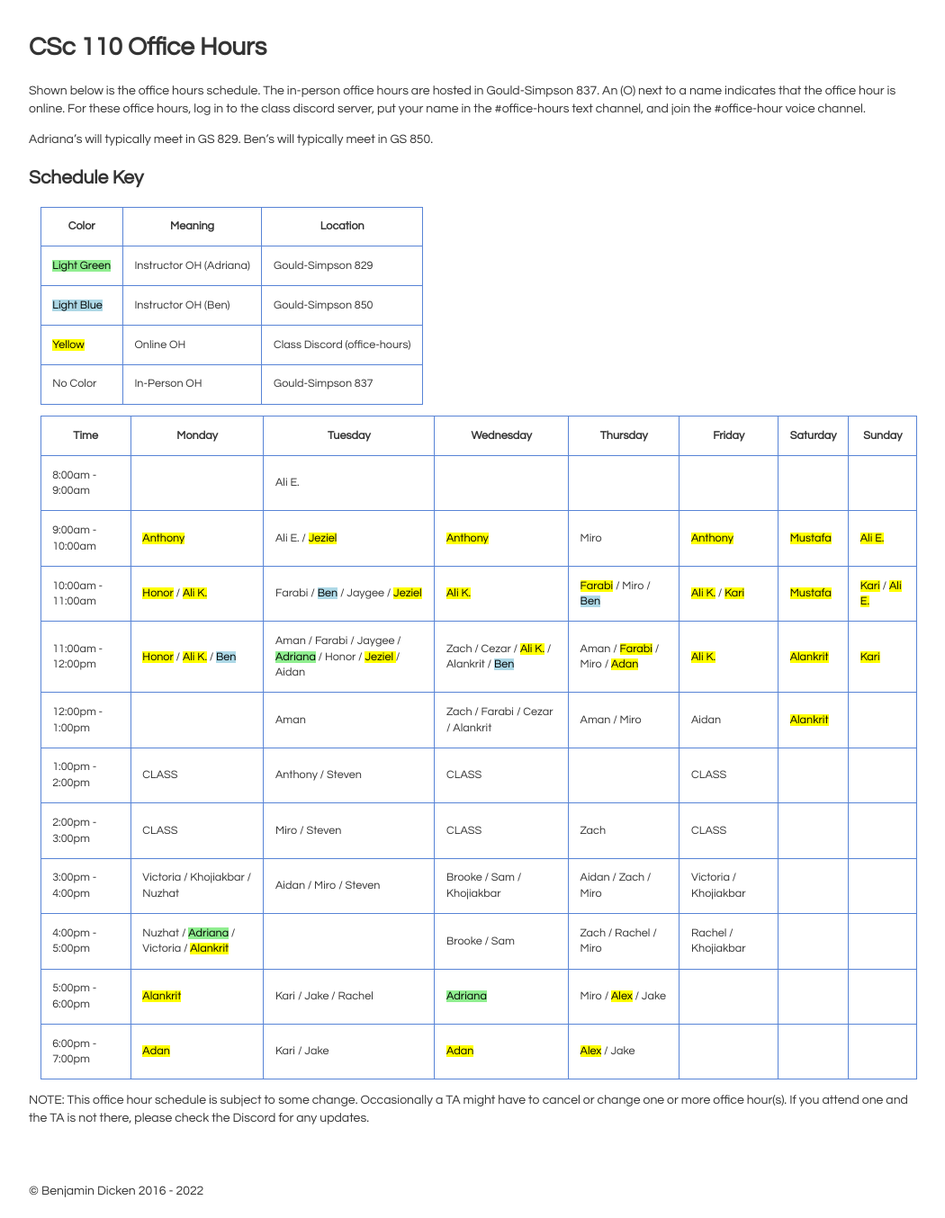
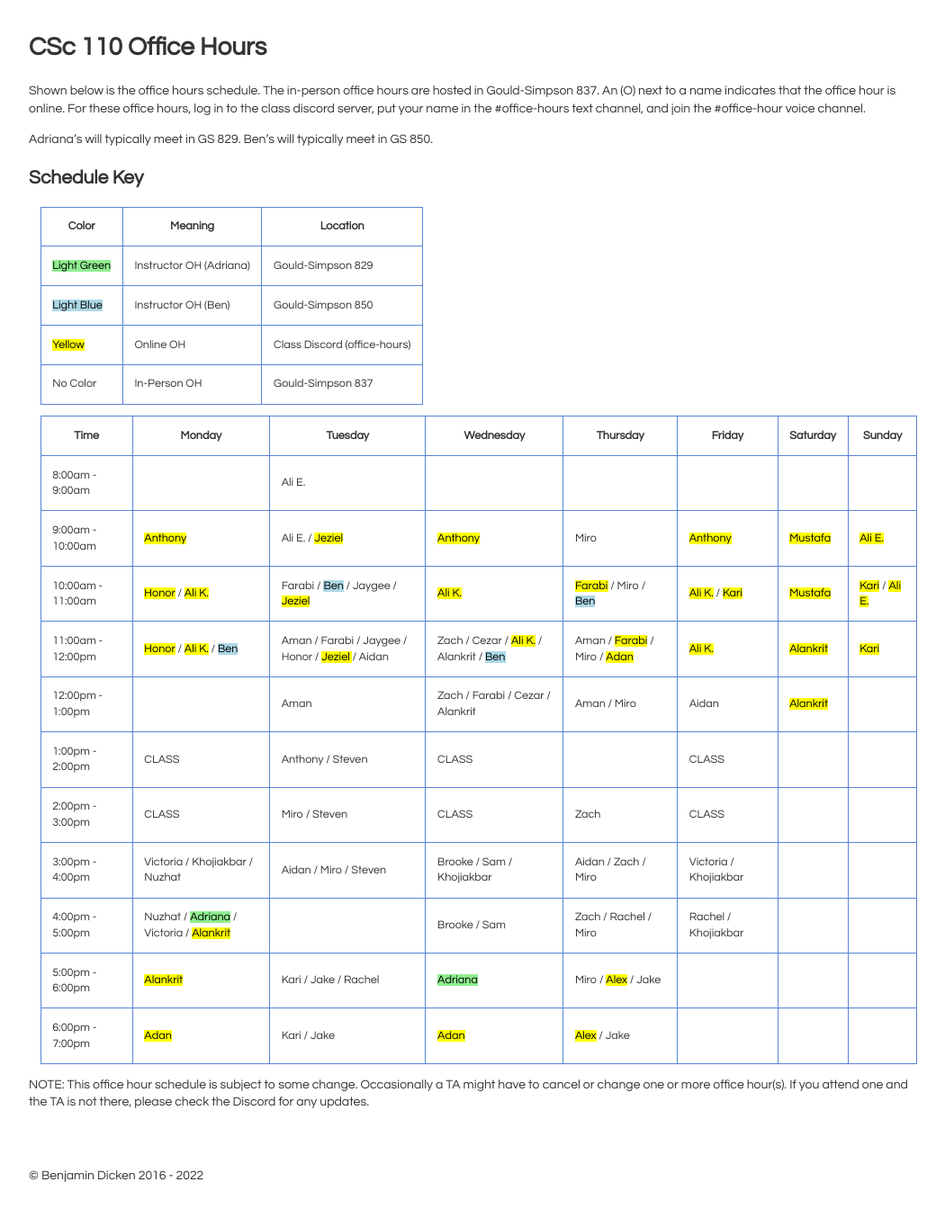
Before and after one commit to bddicken/cs110fall2022website, a Jekyll site: the page built from office_hours/index.md, in a window 1280 px wide. Shown: the whole page at 90% size, without its empty margins (108-1158 px from the left). Built offline with Jekyll 4.4.1, drawn with Linux system fonts in a browser that asks for light colours.

Commit message:
removed Adriana's OH 11-12pm on Tuesday

```diff
--- a/office_hours/index.md
+++ b/office_hours/index.md
@@ -40,7 +40,7 @@ Ben's will typically meet in GS 850.
 | 8:00am - 9:00am   | | Ali E. | | | | | |
 | 9:00am - 10:00am  | <mark>Anthony</mark> | Ali E. / <mark>Jeziel </mark> | <mark>Anthony</mark> | Miro | <mark>Anthony</mark> | <mark>Mustafa </mark> | <mark>Ali E.</mark> |
 | 10:00am - 11:00am | <mark>Honor</mark> / <mark>Ali K.</mark> | Farabi / <mark style="background-color:lightblue">Ben</mark> / Jaygee / <mark>Jeziel </mark> | <mark>Ali K.</mark> | <mark>Farabi</mark> / Miro / <mark style="background-color:lightblue">Ben</mark> | <mark>Ali K.</mark> / <mark>Kari</mark> | <mark>Mustafa </mark> | <mark>Kari</mark> / <mark>Ali E.</mark> |
-| 11:00am - 12:00pm | <mark>Honor</mark> / <mark>Ali K.</mark> / <mark style="background-color:lightblue">Ben</mark> | Aman / Farabi / Jaygee / <mark style="background-color:lightgreen">Adriana</mark> / Honor / <mark>Jeziel </mark> / Aidan | Zach / Cezar / <mark>Ali K.</mark>  / Alankrit / <mark style="background-color:lightblue">Ben</mark> | Aman / <mark>Farabi</mark> / Miro / <mark>Adan</mark> | <mark>Ali K.</mark> | <mark>Alankrit</mark> | <mark>Kari</mark> |
+| 11:00am - 12:00pm | <mark>Honor</mark> / <mark>Ali K.</mark> / <mark style="background-color:lightblue">Ben</mark> | Aman / Farabi / Jaygee  / Honor / <mark>Jeziel </mark> / Aidan | Zach / Cezar / <mark>Ali K.</mark>  / Alankrit / <mark style="background-color:lightblue">Ben</mark> | Aman / <mark>Farabi</mark> / Miro / <mark>Adan</mark> | <mark>Ali K.</mark> | <mark>Alankrit</mark> | <mark>Kari</mark> |
 | 12:00pm - 1:00pm  |  | Aman | Zach / Farabi / Cezar / Alankrit | Aman / Miro | Aidan | <mark>Alankrit</mark> | |
 | 1:00pm - 2:00pm   | CLASS | Anthony / Steven | CLASS | | CLASS | | |
 | 2:00pm - 3:00pm   | CLASS | Miro / Steven | CLASS | Zach | CLASS | | |
```
